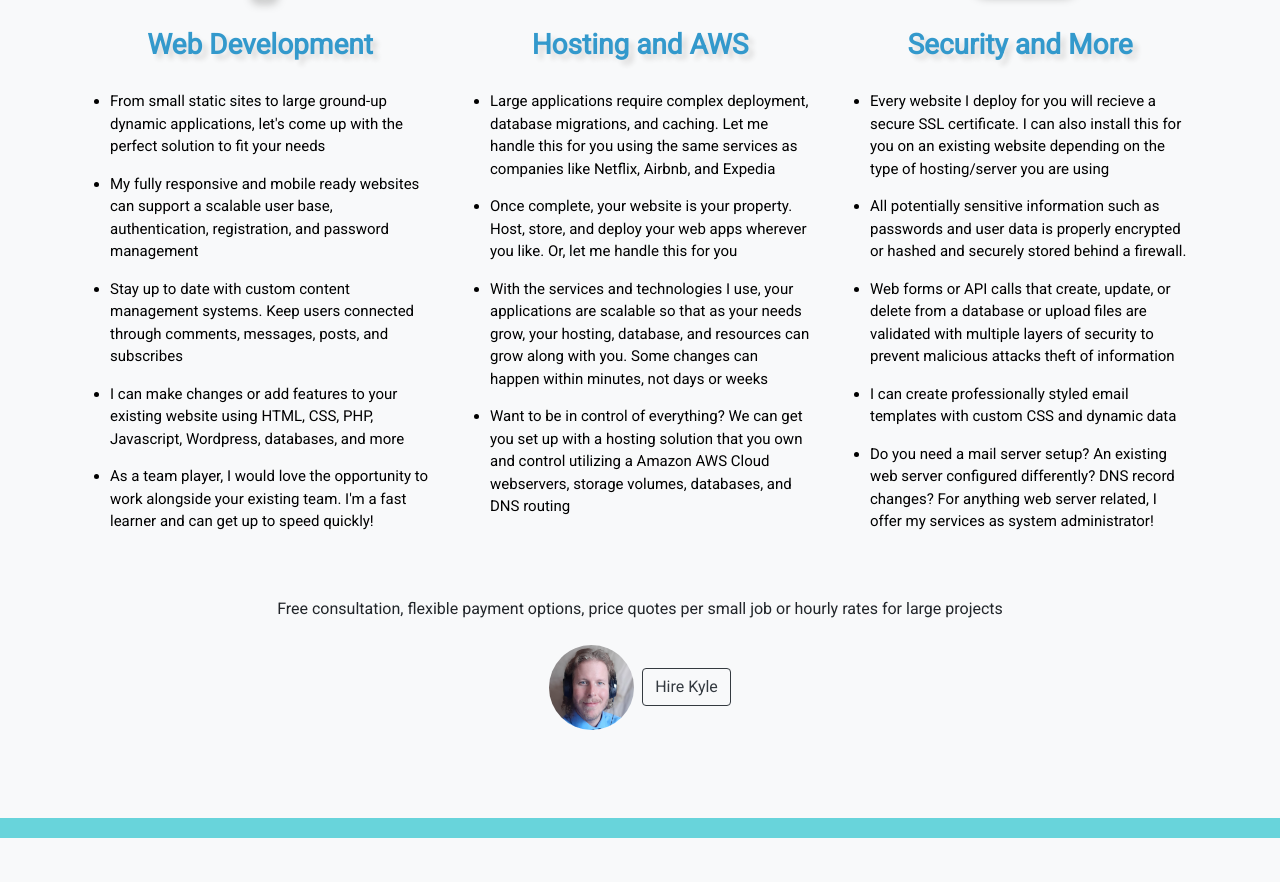
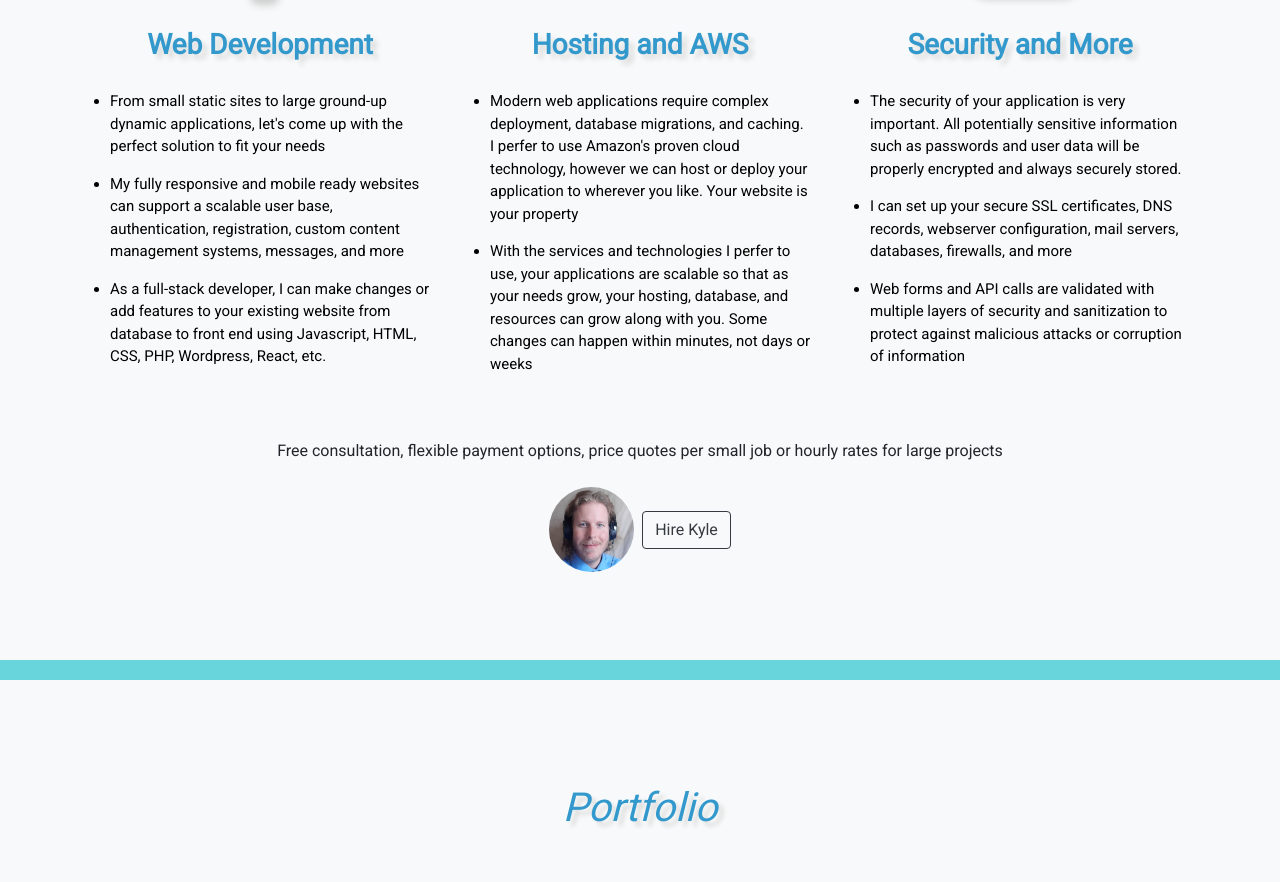
Before and after one commit to kh09211/Kylewebdev_VUE, a Vue app: page / in a window 1280 px wide. Shown: the part 872-1754 px from the top of the page. Built offline with nearby package versions, Linux system fonts and the light colour scheme; no server answers.

Commit message:
shortened services columns

```diff
--- a/src/components/Services.vue
+++ b/src/components/Services.vue
@@ -15,13 +15,10 @@
         <ul class="mt-4 mr-1">
           <li>From small static sites to large ground-up dynamic applications, let's come up with the perfect solution to fit your needs</li>
 
-          <li>My fully responsive and mobile ready websites can support a scalable user base, authentication, registration, and password management</li>
+          <li>My fully responsive and mobile ready websites can support a scalable user base, authentication, registration, custom content management systems, messages, and more</li>
 
-          <li>Stay up to date with custom content management systems. Keep users connected through comments, messages, posts, and subscribes</li>
+          <li>As a full-stack developer, I can make changes or add features to your existing website from database to front end using Javascript, HTML, CSS, PHP, Wordpress, React, etc.</li>
 
-          <li>I can make changes or add features to your existing website using HTML, CSS, PHP, Javascript, Wordpress, databases, and more</li>
-
-          <li>As a team player, I would love the opportunity to work alongside your existing team. I'm a fast learner and can get up to speed quickly!</li>
         </ul>
       </div>
       <div class="col-md-4">
@@ -36,13 +33,10 @@
           <b class="title-shadow">Hosting and AWS</b>
         </div>
         <ul class="mt-4 mr-1">
-          <li>Large applications require complex deployment, database migrations, and caching. Let me handle this for you using the same services as companies like Netflix, Airbnb, and Expedia</li>
+          <li>Modern web applications require complex deployment, database migrations, and caching. I perfer to use Amazon's proven cloud technology, however we can host or deploy your application to wherever you like. Your website is your property</li>
 
-          <li>Once complete, your website is your property. Host, store, and deploy your web apps wherever you like. Or, let  me handle this for you</li>
 
-          <li>With the services and technologies I use, your applications are scalable so that as your needs grow, your hosting, database, and resources can grow along with you. Some changes can happen within minutes, not days or weeks</li>
-
-          <li>Want to be in control of everything? We can get you set up with a hosting solution that you own and control utilizing a Amazon AWS Cloud webservers, storage volumes, databases, and DNS routing</li>
+          <li>With the services and technologies I perfer to use, your applications are scalable so that as your needs grow, your hosting, database, and resources can grow along with you. Some changes can happen within minutes, not days or weeks</li>
 
         </ul>
       </div>
@@ -58,15 +52,14 @@
           <b class="title-shadow">Security and More</b>
         </div>
         <ul class="mt-4 mr-1">
-          <li>Every website I deploy for you will recieve a secure SSL certificate. I can also install this for you on an existing website depending on the type of hosting/server you are using</li>
 
-          <li>All potentially sensitive information such as passwords and user data is properly encrypted or hashed and securely stored behind a firewall.</li>
+          <li>The security of your application is very important. All potentially sensitive information such as passwords and user data will be properly encrypted and always securely stored.</li>
 
-          <li>Web forms or API calls that create, update, or delete from a database or upload files are validated with multiple layers of security to prevent malicious attacks theft of information</li>
+          <li>I can set up your secure SSL certificates, DNS records, webserver configuration, mail servers, databases, firewalls, and more</li>
 
-          <li>I can create professionally styled email templates with custom CSS and dynamic data</li>
 
-          <li>Do you need a mail server setup? An existing web server configured differently? DNS record changes? For anything web server related, I offer my services as system administrator!</li>
+          <li>Web forms and API calls are validated with multiple layers of security and sanitization to protect against malicious attacks or corruption of information</li>
+
         </ul>
       </div>
     </div>
```
